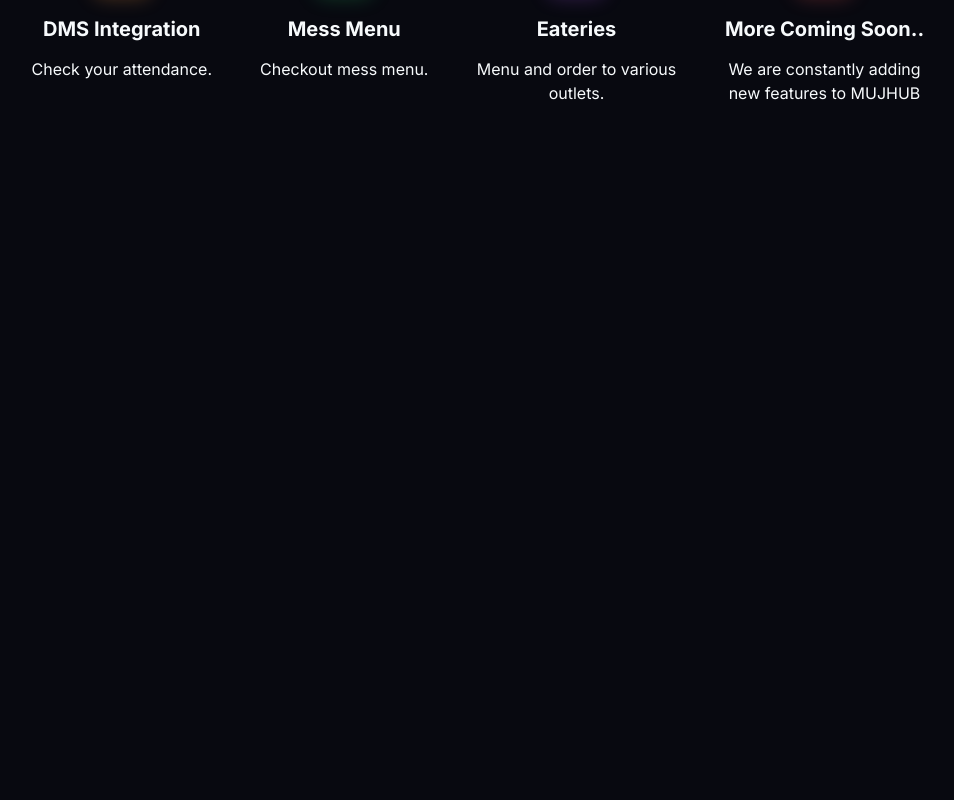
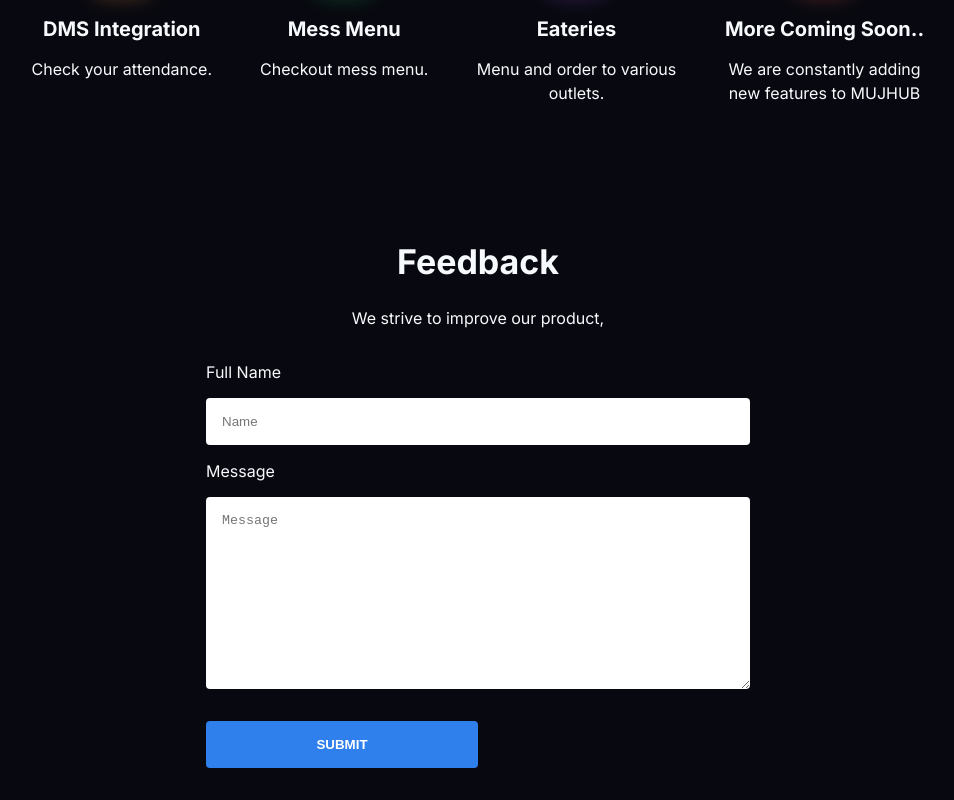
Before and after one commit to mujhub/website, a React (Create React App) app: page / in a window 1280 px wide. Shown: the part 990-1790 px from the top of the page, without its empty margins (162-1116 px from the left). Before the commit the page ends 1231 px from the top, so only its background shows below. Built offline with nearby package versions, Linux system fonts and the light colour scheme.

Commit message:
[+] basic form

```diff
--- a/src/HomePage/Home.jsx
+++ b/src/HomePage/Home.jsx
@@ -15,7 +15,12 @@ import { FeatureCard } from "../components/FeatureCards";
 
 import { Container as Flex } from "../styles/Shared/Container";
 import { Type, H4 } from "../styles/Shared/StyledTypes";
-import { CardStack } from "../styles/components/HomeStyles";
+import {
+  CardStack,
+  Subheading,
+  FormStyles,
+} from "../styles/components/HomeStyles";
+import { Button } from "../styles/Shared/Button";
 
 const Home = (props) => {
   const theme = useContext(ThemeContext);
@@ -58,27 +63,50 @@ const Home = (props) => {
 
       {/* features */}
       <Flex center column m="6rem 0">
-        <div
-          style={{
-            display: "flex",
-            flexDirection: "column",
-            justifyContent: "center",
-            alignItems: "center",
-            textAlign: "center",
-          }}
-        >
+        <Subheading>
           <H4 style={{ margin: "0 0 0.5rem 0" }}>Services We Offer</H4>
           <Type>
             We will launch the MUJHUB Android and iOS apps shortly! You can
             access all the features in the app.
           </Type>
-        </div>
+        </Subheading>
         <CardStack>
           {features.map((feature) => (
             <FeatureCard feature={feature} />
           ))}
         </CardStack>
       </Flex>
+
+      {/* contact form */}
+      <Flex column center>
+        <Subheading>
+          <H4 style={{ margin: "0 0 0.5rem 0" }}>Feedback</H4>
+          <Type>We strive to improve our product,</Type>
+        </Subheading>
+        <FormStyles>
+          <form action="/" method="post">
+            <div>
+              <label htmlFor="name">Full Name </label>
+              <input type="text" name="name" id="name" placeholder="Name" />
+            </div>
+            <div>
+              <label htmlFor="message">Message </label>
+              <textarea
+                rows="5"
+                cols="40"
+                wrap="hard"
+                type="text"
+                name="message"
+                id="message"
+                placeholder="Message"
+              />
+            </div>
+            <Button className="submitBtn" Primary>
+              SUBMIT
+            </Button>
+          </form>
+        </FormStyles>
+      </Flex>
     </>
   );
 };
--- a/src/styles/Shared/Button.js
+++ b/src/styles/Shared/Button.js
@@ -1,7 +1,8 @@
 import styled from "styled-components";
 
 export const Button = styled.button`
-  padding: 0.5rem 1rem;
+  /* padding: 0.5rem 1rem; */
+  padding: 1rem 2rem;
   border: none;
   border-radius: 4px;
   color: #ffffff;
@@ -11,7 +12,7 @@ export const Button = styled.button`
 
   &::hover {
     /* background-color: lighten(${(props) => props.theme.PRIMARY}, 20); */
-    padding: 2rem;
+    /* padding: 2rem; */
   }
 `;
 
--- a/src/styles/components/HomeStyles.js
+++ b/src/styles/components/HomeStyles.js
@@ -1,4 +1,5 @@
 import styled from "styled-components";
+import theme from "../../theme";
 
 export const MessMenu = styled.div`
   background-color: ${(props) => props.theme.BG2};
@@ -25,7 +26,7 @@ export const Hero = styled.div`
   width: 100%;
   .desktop {
     @media (max-width: 768px) {
-      margin-top: 4rem;
+      margin-top: 6rem;
     }
   }
   .mobile {
@@ -86,3 +87,50 @@ export const CardStack = styled.div`
     grid-template-columns: auto auto;
   }
 `;
+
+export const Subheading = styled.div`
+  display: flex;
+  flex-direction: column;
+  justify-content: center;
+  align-items: center;
+  text-align: center;
+`;
+
+export const FormStyles = styled.section`
+  div {
+    margin: 1rem 0;
+    display: flex;
+    flex-direction: column;
+    label {
+      margin-bottom: 1rem;
+      margin-right: 2rem;
+    }
+    input,
+    textarea {
+      padding: 1rem;
+      border: none;
+      border-radius: 4px;
+      -moz-placeholder {
+        font-family: "Inter", Arial, Helvetica, sans-serif;
+      }
+    }
+
+    textarea {
+      resize: vertical;
+      height: 20vh;
+      width: 40vw;
+      @media (max-width: 768px) {
+        width: 80vw;
+      }
+    }
+  }
+  .submitBtn {
+    padding: 1rem;
+    margin: 2rem 0;
+    width: 50%;
+    display: block;
+    @media (max-width: 768px) {
+      width: 100%;
+    }
+  }
+`;
```
